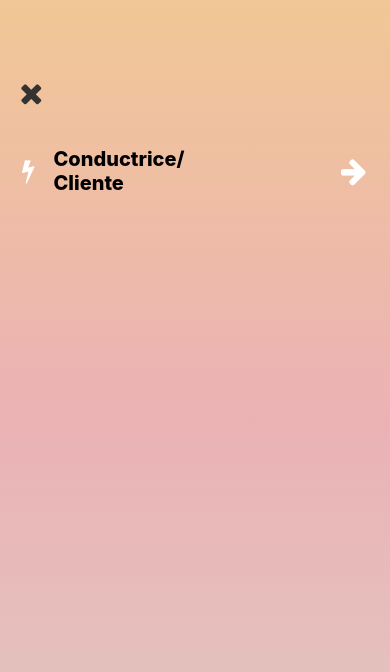
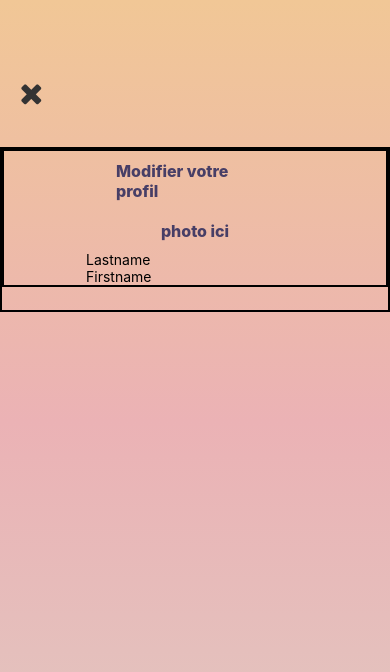
Before and after one commit to dennis-klns/Huguette-Front, a React Native app: screen /ProfilInformationsEdit in a window 390 px wide. Shown: the top 672 px of the page. Built offline with nearby package versions, Linux system fonts and the light colour scheme.

Commit message:
photoscreen updtate

```diff
--- a/screens/HomeScreen.js
+++ b/screens/HomeScreen.js
@@ -10,7 +10,7 @@ import {
 
 export default function HomeScreen({ navigation }) {
   const handleSignUp = () => {
-    navigation.navigate("TabNavigator", { screen: "Profile" });
+    navigation.navigate("SignUpPhoto");
     // navigation.navigate("SignUpPhoto");
     //navigation.navigate("SignUp")
     //navigation.navigate("TabNavigator", { screen: "Profile" });
--- a/screens/ProfilInformationsEditScreen.js
+++ b/screens/ProfilInformationsEditScreen.js
@@ -6,6 +6,7 @@ import {
   Text,
   TouchableOpacity,
   View,
+  TextInput,
 } from "react-native";
 import Modal from 'react-native-modal';
 import FontAwesome from "react-native-vector-icons/FontAwesome";
@@ -39,19 +40,23 @@ export default function ProfilInformations({ navigation }) {
           </TouchableOpacity>
        </View>
 
-        <TouchableOpacity style={styles.bar} activeOpacity={0.3}>
-           <View style={styles.bar1}>
-               <View style={styles.bar11}>
-                  <FontAwesome name="bolt" size={25} color="#ffffff" />
-               </View>
-               <View style={styles.bar12}>
-                 <Text style={styles.textEmergency}>Conductrice/ Cliente</Text>
-               </View>
-           </View>
-           <View style={styles.bar2}>
-                <FontAwesome name="arrow-right" size={30} color="#ffffff" />
-           </View>
-        </TouchableOpacity>
+        <View style={styles.profilContainer} activeOpacity={0.3}>
+
+            <View style={styles.profile}>
+              <View>
+                <Text style={styles.text}>Modifier votre profil</Text>
+              </View>
+              <View>
+              <Text style={styles.text}>photo ici</Text>
+
+              </View>
+              <View>
+                  <TextInput placeholder="Lastname"/>
+                  <TextInput placeholder="Firstname"/>
+              </View>
+            </View>
+
+        </View>
 
 
 
@@ -77,125 +82,48 @@ container: {
     flex: 1,
     alignItems: 'center',
     justifyContent: 'flex-start',
-
-
 },
 
 closeIcon: {
   width: '90%',
 },
 
-bar:{
+
+profilContainer:{
   width: '100%',
   flexDirection: 'row',
   alignItems: 'center',
-  justifyContent: 'space-between',
   marginTop : '10%',
   paddingBottom:'6%',
-
-},
-
-bar1:{
-paddingLeft: '4%',
-width: '85%',
-flexDirection: 'row',
-alignItems: 'center',
-},
-
-bar2:{
-  paddingRight: '6%',
-},
-
-bar11:{
-width: '8%',
-justifyContent: 'center',
-alignItems: 'center',
-},
-
-bar12:{
-  paddingLeft: '4%',
-},
-
-startLine:{
-
-},
-
-centerLine: {
-    height: 45,
-    justifyContent: 'center',
-    alignItems: "flex-start",
-    backgroundColor: 'transparent',
-    borderRadius: 10,
+  borderWidth: 2,
 
 },
 
 
-textEmergency: {
-    fontWeight: '800',
-    fontSize: 20,
-    marginRight: '10%',
-},
-
-endLine:{
+profile: {
+  width: "100%",
+  justifyContent: 'center',
+  alignItems: "center",
+  borderWidth: 2,
 
 },
 
-buttonContainer:{
-  marginTop: '13%',
-  width: '60%',
-  alignItems: 'center',
+text: {
+  width: "80%",
+  fontSize: 16,
+  fontWeight: "800",
+  color: "#473E66",
+  margin: 10,
 },
 
-button: {
-
-  height: 40,
-  paddingTop: 8,
-  width: "60%",
-  alignItems: "center",
-  marginTop: 20,
-  backgroundColor: "#EAAC8B",
-  borderRadius: 10,
-  shadowColor: "#000",
-  shadowOffset: {
-    width: 0,
-    height: 2,
-  },
-  shadowOpacity: 0.25,
-  shadowRadius: 4,
-  elevation: 5,
+input: {
+  height: '10%',
+  width: "80%",
+  marginTop: 25,
+  borderBottomColor: "#4F4F4F",
+  borderBottomWidth: 1,
+  fontSize: 25,
+  color: "#4F4F4F",
 },
 
-
-  textButton: {
-      color: '#fff',
-      height: 30,
-      fontWeight: '600',
-      fontSize: 16,
-
-  },
-
-
-  texteModal:{
-    marginTop: 10,
-    fontSize: 15,
-  },
-
-  modal: {
-    justifyContent: 'flex-end',
-    margin: 0,
-  },
-
-
-  modalContent: {
-    height: '70%',
-    backgroundColor: "white",
-    padding: 22,
-    justifyContent: "center",
-    alignItems: "center",
-    borderRadius: 4,
-    borderColor: "rgba(0, 0, 0, 0.1)",
-
-  },
-
-
 });
--- a/screens/SignInScreen.js
+++ b/screens/SignInScreen.js
@@ -42,7 +42,8 @@ export default function SignUpUserScreen({ navigation }) {
           setEmail("");
           setPhone("");
           setPassword("");
-          navigation.navigate("TabNavigator", { screen: "Map" });
+          navigation.navigate("SignUpPhoto");
+          // navigation.navigate("TabNavigator", { screen: "Map" });
         } else {
           setErrorMessage("Identifiants manquants ou incorrects");
           setIsErrorModalVisible(true);
--- a/screens/SignUpPhotoScreen.js
+++ b/screens/SignUpPhotoScreen.js
@@ -12,7 +12,7 @@ import {
 } from 'react-native';
 import { LinearGradient } from "expo-linear-gradient";
 import { Camera, CameraType, FlashMode } from 'expo-camera';
-import { useDispatch } from 'react-redux';
+import { useDispatch, useSelector } from 'react-redux';
 import { login } from '../reducers/user';
 import { KeyboardAwareScrollView } from 'react-native-keyboard-aware-scroll-view';
 import DateTimePicker from '@react-native-community/datetimepicker';
@@ -21,7 +21,7 @@ import Modal from 'react-native-modal';
 import FontAwesome from 'react-native-vector-icons/FontAwesome';
 import { useIsFocused } from "@react-navigation/native";
 import * as ImagePicker from 'expo-image-picker';
-
+import { UseSelector } from "react-redux";
 
 export default function SignUpPhotoScreen({ navigation }) {
 
@@ -73,11 +73,12 @@ type: 'image/jpeg',
 };
 
 formData.append('photoFromFront', file);
+const user = useSelector((state) => state.value)
 
 //fetch('https://huguette-backend.vercel.app/upload'
 //http://192.168.10.154:3000/upload
 
-fetch('https://huguette-backend.vercel.app/upload', {
+fetch(`https://huguette-backend.vercel.app/upload/${user.token}`, {
   method: 'POST',
   body: formData,
 }).then((response) => response.json())
```
